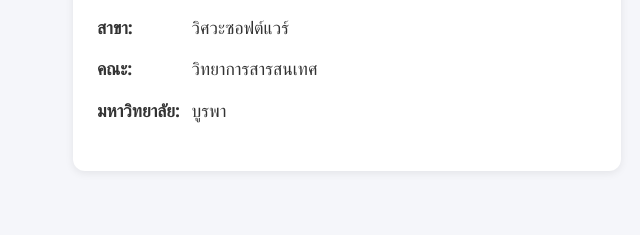
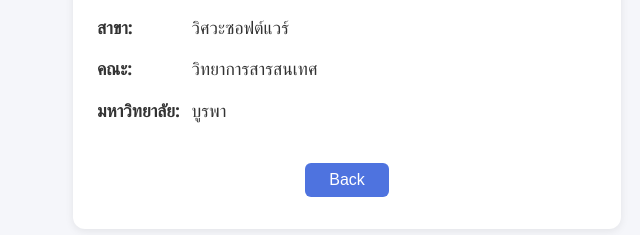
Before and after one commit to 1acto/team3-git, a plain HTML site: page members/66160359.html in a window 1280 px wide. Shown: the part 309-544 px from the top of the page, without its empty margins (293-933 px from the left). Drawn offline with Linux system fonts and the light colour scheme.

Commit message:
เพิ่มปุ่ม back

```diff
--- a/members/66160359.html
+++ b/members/66160359.html
@@ -55,7 +55,9 @@
             <p><strong>คณะ:</strong> วิทยาการสารสนเทศ</p>
             <p><strong>มหาวิทยาลัย:</strong> บูรพา</p>
         </div>
-
+        <button onclick="window.history.back()" style="margin-top:24px;padding:8px 24px;font-size:1em;background:#4e73df;color:#fff;border:none;border-radius:6px;cursor:pointer;">
+            Back
+        </button>
     </div>
 </body>
 </html>
```
